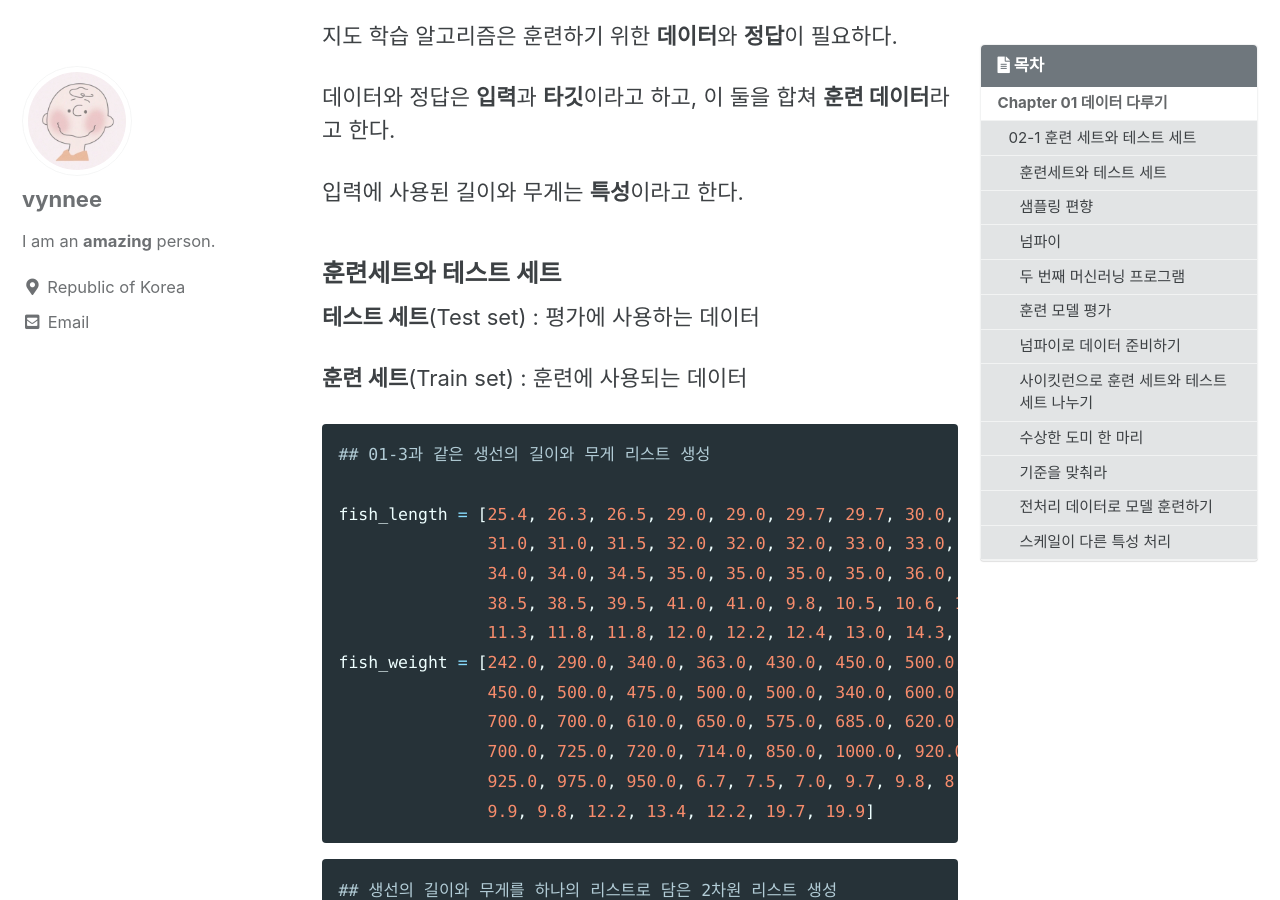
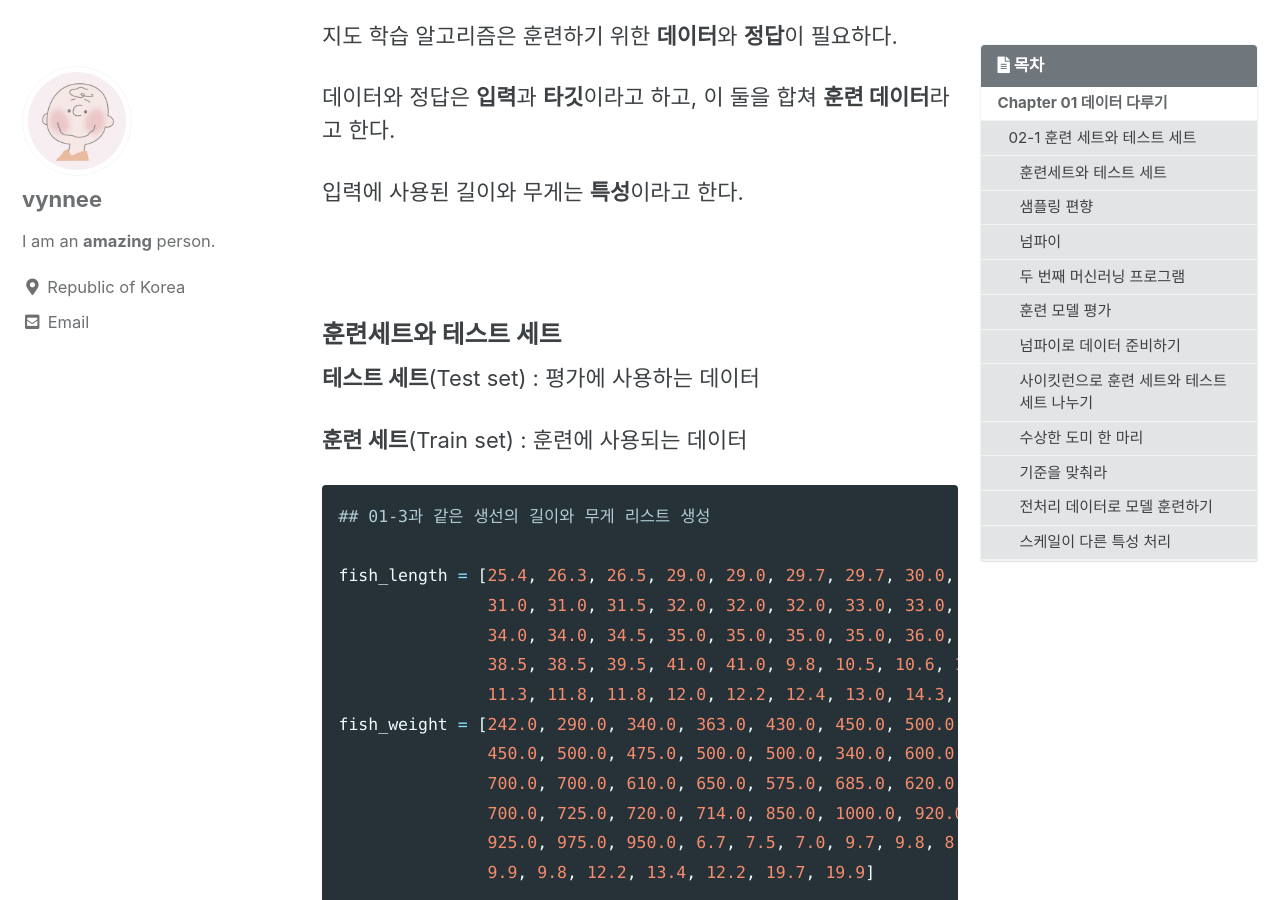
Before and after one commit to vynnee/vynnee.github.io, a Jekyll site: the page built from _posts/2021-01/ML/2021-03-16-ml02.md, in a window 1280 px wide and 900 px high, scrolled down 595 px. Built offline with Jekyll 4.4.1, drawn with Linux system fonts in a browser that asks for light colours; cached includes are drawn as plain includes; comment, search, counter and statistics services are not loaded.

Commit message:
[2021-03-16] post modify

````diff
--- a/_posts/2021-01/ML/2021-03-16-ml02.md
+++ b/_posts/2021-01/ML/2021-03-16-ml02.md
@@ -32,6 +32,8 @@ Last_modified_at: 2021-03-06T00:00:00+08:00
 데이터와 정답은 **입력**과 **타깃**이라고 하고, 이 둘을 합쳐 **훈련 데이터**라고 한다.
 
 입력에 사용된 길이와 무게는 **특성**이라고 한다.
+
+<br>
 
 ### 훈련세트와 테스트 세트
 
@@ -131,6 +133,8 @@ kn.score(test_input, test_target)
 ## 정확도가 0.0 -> 무엇이 문제일까? -> 샘플링 편향 때문이다.
 ```
 
+<br>
+
 ### 샘플링 편향
 
 마지막 14개를 test set로 만들면, 빙어 데이터만 들어가게 된다.
@@ -138,6 +142,8 @@ kn.score(test_input, test_target)
 도미와 빙어를 확인하는 것이므로, train set와 test set에는 도미와 빙어 데이터가 골고루 섞여야 한다.
 
 **샘플링 편향**(Sampling bias) : train set와 test set에 샘플이 골고루 섞여 있지 않으면 샘플링이 한쪽으로 치우쳤다는 의미이다.
+
+<br>
 
 ### 넘파이
 
@@ -218,6 +224,8 @@ plt.ylabel('weight')
 plt.show()
 ```
 
+<br>
+
 ### 두 번째 머신러닝 프로그램
 
 ```python
@@ -238,6 +246,8 @@ kn.predict(test_input)
 test_target
 ```
 
+<br>
+
 ### 훈련 모델 평가
 
 (1) 모델을 훈련 할때, 사용한 데이터로 모델의 성능을 평가하면 안됨.
@@ -253,6 +263,8 @@ test_target
 -> 따라서 골고루 섞기 위해 넘파이 사용함.
 
 -> 넘파이의 shuffle() 함수를 사용해 배열의 인덱스를 섞음.
+
+<br>
 
 ### 넘파이로 데이터 준비하기
 
@@ -309,6 +321,8 @@ print(fish_target)
 ```
 
 데이터가 클 수록 파이썬 리스트는 비효율적이므로 넘파이 배열을 사용하는게 좋다.
+
+<br>
 
 ### 사이킷런으로 훈련 세트와 테스트 세트 나누기
 
@@ -370,6 +384,8 @@ train_input, test_input, train_target, test_target = train_test_split(
 ```python
 print(test_target) # 2.25:1
 ```
+
+<br>
 
 ### 수상한 도미 한 마리
 
@@ -447,6 +463,8 @@ print(train_target[indexes])
 print(distance)
 ```
 
+<br>
+
 ### 기준을 맞춰라
 
 산점도를 다시 살펴보면, 삼각형 샘플에 가장 가까운 샘플까지의 거리는 92이이고, 그 외 가장 가까운 샘플들은 130, 138이다.
@@ -495,6 +513,8 @@ train_scaled = (train_input - mean) / std # 브로드캐스팅
 ```
 
 **브로드캐스팅**(broadcasting) : train_input의 모든 행에서 mean에 있는 두 평균 값을 뺀다. 그다음 std에 있는 두 표준편차를 다시 모든 행에 적용한다.
+
+<br>
 
 ### 전처리 데이터로 모델 훈련하기
 
@@ -547,6 +567,8 @@ plt.show()
 
 삼각형 샘플의 가장 가까운 데이터는 모두 도미인 것을 확인할 수 있다.
 
+<br>
+
 ### 스케일이 다른 특성 처리
 
 25cm, 150g을 처음에능 엉뚱하게 빙어로 예측했다. 그러나 그래프로 보면 도미에 가까웠다.
````
